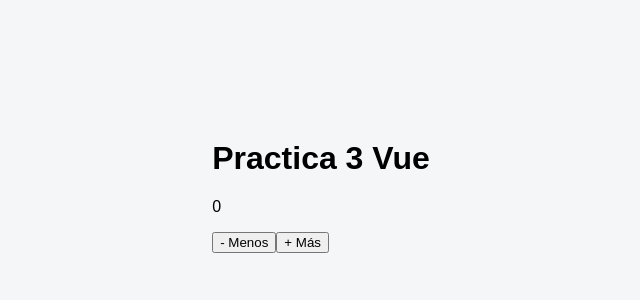
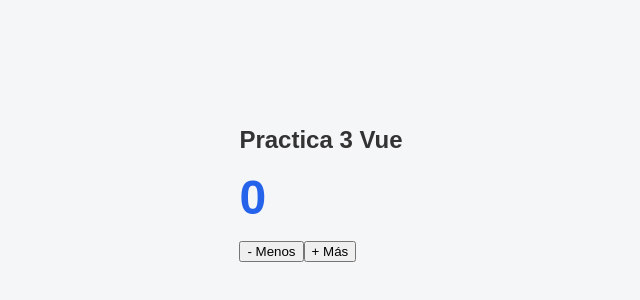
Before and after one commit to smujr-code/practica3-vue, a Vue app: page / in a window 1280 px wide. Shown: the part 214-514 px from the top of the page, without its empty margins (319-959 px from the left). Built offline with nearby package versions, Linux system fonts and the light colour scheme.

Commit message:
Estilo al titulo y color al numero

```diff
--- a/src/style.css
+++ b/src/style.css
@@ -7,3 +7,25 @@ body {
   align-items: center;
   height: 100vh;
 }
+
+contador-container {
+  background: white;
+  padding: 2rem;
+  border-radius: 12px;
+  box-shadow: 0 4px 12px rgba(0, 0, 0, 0.1);
+  text-align: center;
+  min-width: 300px;
+}
+
+h1 {
+  font-size: 1.5rem;
+  color: #333;
+  margin-bottom: 0.5rem;
+}
+
+.numero {
+  font-size: 3rem;
+  font-weight: bold;
+  color: #2563eb;
+  margin: 1rem 0;
+}
```
